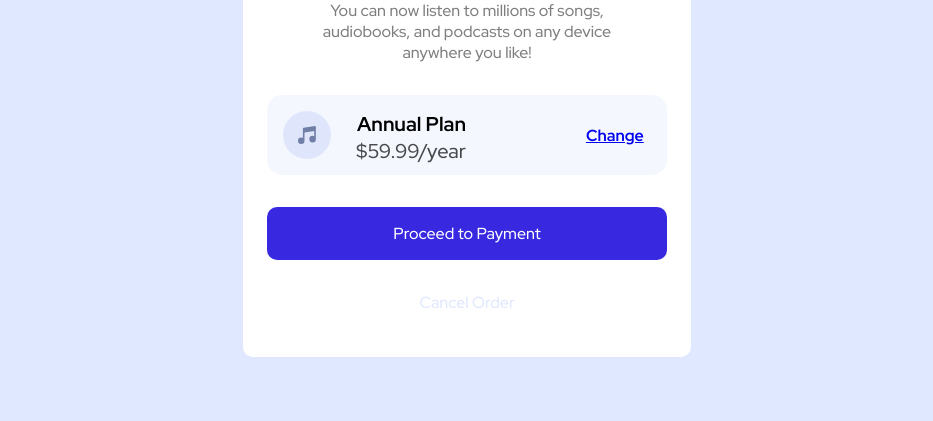
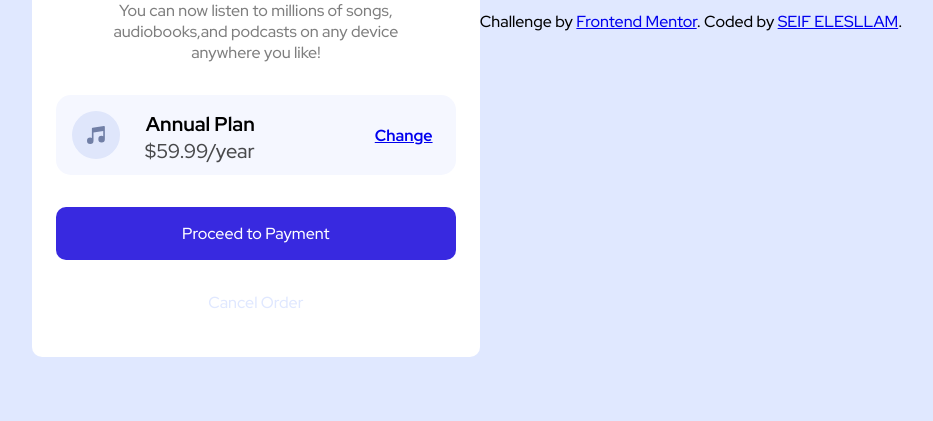
Before and after one commit to SEIFSEIF4/order-summary-component-main, a plain HTML site: page index.html in a window 1280 px wide. Shown: the part 379-800 px from the top of the page, without its empty margins (173-1106 px from the left). Drawn offline with Linux system fonts and the light colour scheme.

Commit message:
Update index.html

```diff
--- a/index.html
+++ b/index.html
@@ -25,7 +25,7 @@
                 <div class="text">
                     <h1>Order Summary</h1>
                     <p>
-                        You can now listen to millions of songs, audiobooks, and
+                        You can now listen to millions of songs, audiobooks,and
                         podcasts on any device anywhere you like!
                     </p>
                 </div>
@@ -42,10 +42,14 @@
             </div>
         </main>
         <footer>
-            <!-- <div class="attribution">
-    Challenge by <a href="https://www.frontendmentor.io?ref=challenge" target="_blank">Frontend Mentor</a>.
-    Coded by <a href="#">Your Name Here</a>.
-    </div> -->
+            <div class="attribution">
+                Challenge by
+                <a
+                    href="https://www.frontendmentor.io?ref=challenge"
+                    target="_blank"
+                    >Frontend Mentor</a
+                >. Coded by <a href="https://www.frontendmentor.io/profile/SEIFSEIF4"> SEIF ELESLLAM</a>.
+            </div>
         </footer>
     </body>
 </html>
```
